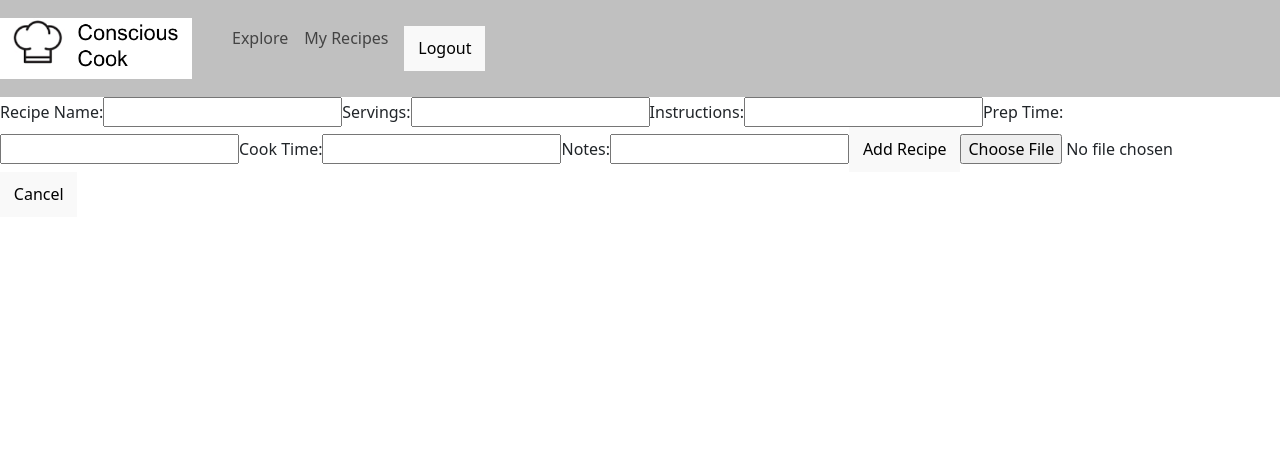
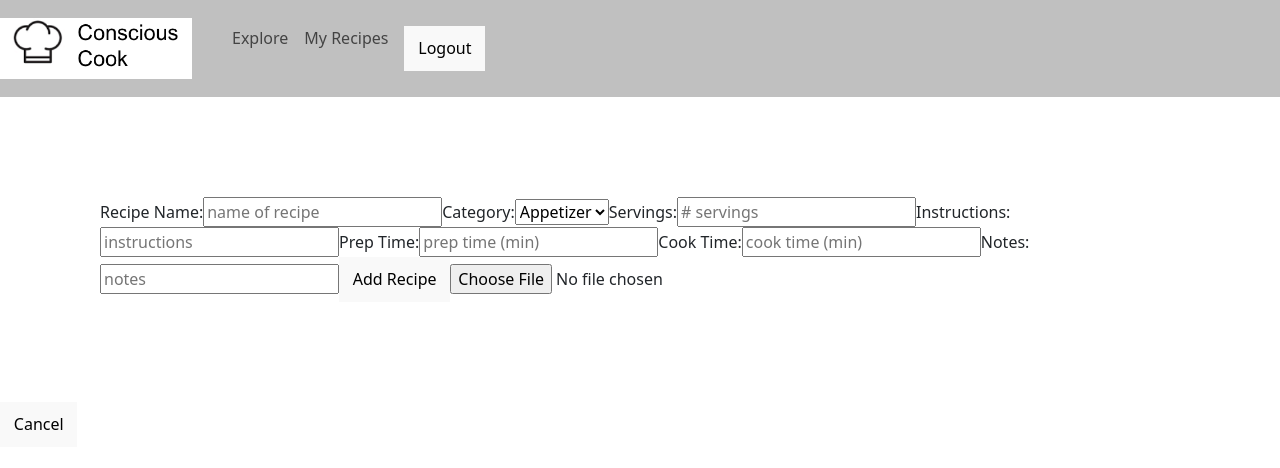
Before and after one commit to amyrtandrew/Connected_Cook_Website, a React (Vite) app: page /create-recipe in a window 1280 px wide. Shown: the top 468 px of the page. Built offline with nearby package versions, Linux system fonts and the light colour scheme.

Commit message:
categoryId foreignkey added

```diff
--- a/src/App.css
+++ b/src/App.css
@@ -71,3 +71,8 @@
 .explore-header {
   background-color: white;
 }
+
+.create-recipe-form {
+  text-align: left;
+  padding: 100px;
+}
--- a/src/Components/Login/CreateAccountForm.jsx
+++ b/src/Components/Login/CreateAccountForm.jsx
@@ -25,6 +25,7 @@ const CreateAccountForm = ({ onCreateAccount }) => {
           name="fname"
           id="fname"
           type="text"
+          placeholder="first name"
           required
           onChange={(e) => setFnameValue(e.target.value)}
         />
@@ -34,6 +35,7 @@ const CreateAccountForm = ({ onCreateAccount }) => {
           name="lname"
           id="lname"
           type="text"
+          placeholder="last name"
           required
           onChange={(e) => setLnameValue(e.target.value)}
         />
@@ -42,6 +44,7 @@ const CreateAccountForm = ({ onCreateAccount }) => {
           name="username"
           id="username"
           type="text"
+          placeholder="username"
           required
           onChange={(e) => setUsernameValue(e.target.value)}
         />
@@ -50,6 +53,7 @@ const CreateAccountForm = ({ onCreateAccount }) => {
           name="password"
           id="password"
           type="password"
+          placeholder="password"
           required
           onChange={(e) => setPasswordValue(e.target.value)}
         />
--- a/src/Components/Login/LoginForm.jsx
+++ b/src/Components/Login/LoginForm.jsx
@@ -20,6 +20,7 @@ export default function LoginForm({ onLogin }) {
         name="username"
         id="username"
         type="text"
+        placeholder="username"
         required
         onChange={(e) => setUsernameValue(e.target.value)}
       />
@@ -28,6 +29,7 @@ export default function LoginForm({ onLogin }) {
         name="password"
         id="password"
         type="password"
+        placeholder="password"
         required
         onChange={(e) => setPasswordValue(e.target.value)}
       />
--- a/src/Components/Profile/MyRecipes/CreateRecipeForm.jsx
+++ b/src/Components/Profile/MyRecipes/CreateRecipeForm.jsx
@@ -3,10 +3,10 @@ import { Link } from "react-router-dom";
 
 const CreateRecipeForm = ({ onCreateRecipe }) => {
   const [recipeName, setRecipeName] = useState("");
-  //   const [category, setCategory] = useState('');
   const [prepTime, setPrepTime] = useState("");
   const [cookTime, setCookTime] = useState("");
   const [servings, setServings] = useState("");
+  const [category, setCategory] = useState("");
   //   const [ingredients, setIngredients] = useState("");
   const [instructions, setInstructions] = useState("");
   const [notes, setNotes] = useState("");
@@ -20,7 +20,7 @@ const CreateRecipeForm = ({ onCreateRecipe }) => {
           onCreateRecipe(e, {
             recipeName: recipeName,
             servings: servings,
-            // category: category,
+            category: category,
             instructions: instructions,
             prepTime: prepTime,
             cookTime: cookTime,
@@ -34,15 +34,29 @@ const CreateRecipeForm = ({ onCreateRecipe }) => {
           name="recipeName"
           id="recipeName"
           type="text"
+          placeholder="name of recipe"
           required
           onChange={(e) => setRecipeName(e.target.value)}
         />
-
+        <label htmlFor="category">Category:</label>
+        <select
+          name="category"
+          id="category"
+          onChange={(e) => setCategory(e.target.value)}
+        >
+          <option value="1">Appetizer</option>
+          <option value="2">Breakfast</option>
+          <option value="3">Lunch</option>
+          <option value="4">Dinner</option>
+          <option value="5">Dessert</option>
+          <option value="6">Other</option>
+        </select>
         <label htmlFor="servings">Servings:</label>
         <input
           name="servings"
           id="servings"
           type="text"
+          placeholder="# servings"
           onChange={(e) => setServings(e.target.value)}
         />
         <label htmlFor="instructions">Instructions:</label>
@@ -50,6 +64,7 @@ const CreateRecipeForm = ({ onCreateRecipe }) => {
           name="instructions"
           id="instructions"
           type="text"
+          placeholder="instructions"
           required
           onChange={(e) => setInstructions(e.target.value)}
         />
@@ -58,6 +73,7 @@ const CreateRecipeForm = ({ onCreateRecipe }) => {
           name="prepTime"
           id="prepTime"
           type="text"
+          placeholder="prep time (min)"
           onChange={(e) => setPrepTime(e.target.value)}
         />
         <label htmlFor="cookTime">Cook Time:</label>
@@ -65,6 +81,7 @@ const CreateRecipeForm = ({ onCreateRecipe }) => {
           name="cookTime"
           id="cookTime"
           type="text"
+          placeholder="cook time (min)"
           onChange={(e) => setCookTime(e.target.value)}
         />
         <label htmlFor="notes">Notes:</label>
@@ -72,6 +89,7 @@ const CreateRecipeForm = ({ onCreateRecipe }) => {
           name="notes"
           id="notes"
           type="text"
+          placeholder="notes"
           onChange={(e) => setNotes(e.target.value)}
         />
         <button type="submit">Add Recipe</button>
--- a/src/Components/Profile/MyRecipes/EditRecipe.jsx
+++ b/src/Components/Profile/MyRecipes/EditRecipe.jsx
@@ -7,6 +7,7 @@ const EditRecipe = () => {
   const { recipeId } = useParams();
   const [values, setValues] = useState({
     recipeName: "",
+    category: "",
     servings: "",
     instructions: "",
     prepTime: "",
@@ -21,6 +22,7 @@ const EditRecipe = () => {
         setValues({
           ...values,
           recipeName: res.data.recipeName,
+          category: res.data.category,
           servings: res.data.servings,
           instructions: res.data.instructions,
           prepTime: res.data.prepTime,
@@ -37,10 +39,11 @@ const EditRecipe = () => {
   const handleSubmit = async (event) => {
     event.preventDefault();
 
-    console.log(values.image);
+    // console.log(values.image);
     console.log(values);
     let body = {
       recipeName,
+      category,
       servings,
       instructions,
       prepTime,
@@ -84,6 +87,20 @@ const EditRecipe = () => {
           value={values.recipeName}
           onChange={(e) => setValues({ ...values, recipeName: e.target.value })}
         />
+        <label htmlFor="category">Category:</label>
+        <select
+          name="category"
+          id="category"
+          value={values.category}
+          onChange={(e) => setValues({ ...values, category: e.target.value })}
+        >
+          <option value="1">Appetizer</option>
+          <option value="2">Breakfast</option>
+          <option value="3">Lunch</option>
+          <option value="4">Dinner</option>
+          <option value="5">Dessert</option>
+          <option value="6">Other</option>
+        </select>
 
         <label htmlFor="servings">Servings:</label>
         <input
--- a/src/pages/RecipePage.jsx
+++ b/src/pages/RecipePage.jsx
@@ -24,6 +24,7 @@ export default function RecipePage() {
         <div>
           <h1>{recipe.recipeName}</h1>
           <ul>
+            {recipe.category}
             <li>{recipe.servings}</li>
             <li>{recipe.instructions}</li>
             <li>{recipe.prepTime}</li>
```
Also changed, not shown: 1 other file (tests, documents, lock files or other folders).
